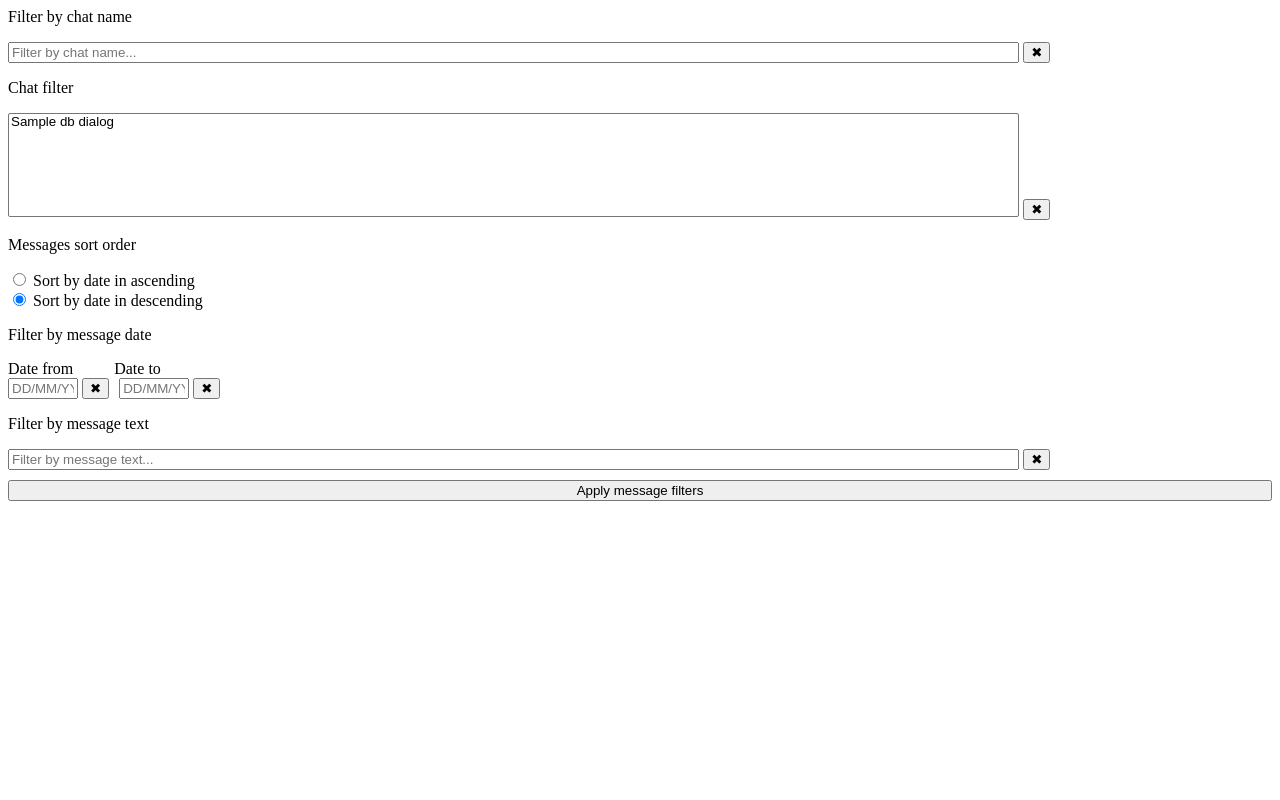
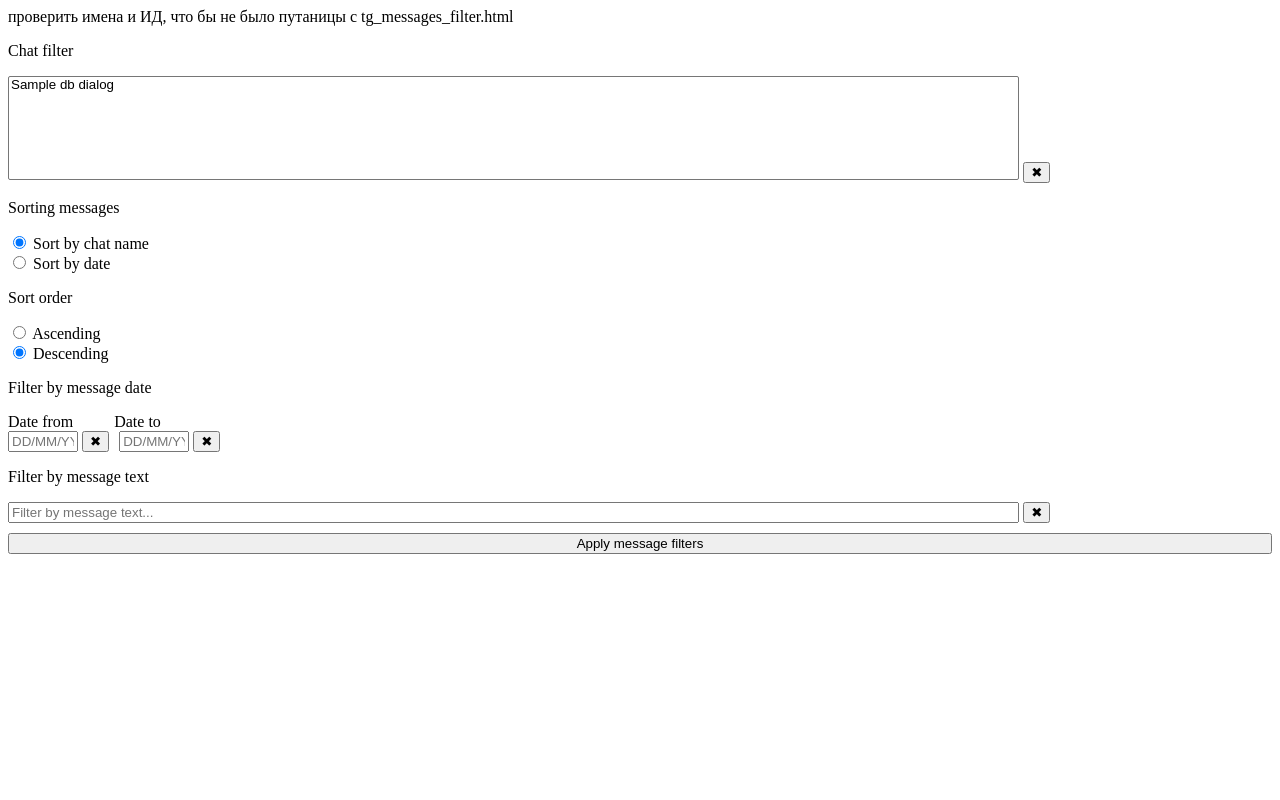
Before and after one commit to SShSoftwareEngineer/Telegram_Saver, a Python web app: template templates/db_message_filter.html in a window 1280 px wide. Run offline with Jinja, Linux system fonts and the light colour scheme; the template is opened without the code that fills it: most values are stand-ins (such as "Sample title", 1, 10 or a date in 2020).

Commit message:
Daily commit. Some bugs fixed and others

```diff
--- a/templates/db_message_filter.html
+++ b/templates/db_message_filter.html
@@ -1,23 +1,25 @@
 <!-- Шаблон для фильтрации диалогов в базе данных -->
 
 <!-- Filtering by dialog title -->
-<div hx-ext="class-tools">
-    <label for="title_query">
-        <p class="settings-sub-header">Filter by chat name</p>
-    </label>
-    <input type="text"
-           id="title_query"
-           name="title_query"
-           placeholder="Filter by chat name..."
-           style="width: 80%;">
-    <button type="button"
-            hx-on:click="document.getElementById('title_query').value = ''"
-            class="clear-button X-button">
-        ✖
-    </button>
-</div>
+{#<div hx-ext="class-tools">#}
+{#    <label for="title_query">#}
+{#        <p class="settings-sub-header">Filter by chat name</p>#}
+{#    </label>#}
+{#    <input type="text"#}
+{#           id="title_query"#}
+{#           name="title_query"#}
+{#           placeholder="Filter by chat name..."#}
+{#           style="width: 80%;">#}
+{#    <button type="button"#}
+{#            hx-on:click="document.getElementById('title_query').value = ''"#}
+{#            class="clear-button X-button">#}
+{#        ✖#}
+{#    </button>#}
+{#</div>#}
 
-<!-- Dialog filter -->
+проверить имена и ИД, что бы не было путаницы с tg_messages_filter.html
+
+<!-- Database dialog filter -->
 <div hx-ext="class-tools">
     <label for="db_dialog_select">
         <p class="settings-sub-header">Chat filter</p>
@@ -34,18 +36,30 @@
     </button>
 </div>
 
-<!-- Dialog messages sort order radiobuttons -->
-<p class="settings-sub-header">Messages sort order</p>
+<!-- Database messages sort field radiobuttons -->
+<p class="settings-sub-header">Sorting messages</p>
+<div>
+    <input type="radio" id="sort_messages_field_0" name="sort_messages_field" value="0" checked>
+    <label for="sort_messages_field_0">Sort by chat name</label>
+</div>
+<div>
+    <input type="radio" id="sort_messages_field_1" name="sort_messages_field" value="1">
+    <label for="sort_messages_field_1">Sort by date</label>
+</div>
+
+
+<!-- Database messages sort order radiobuttons -->
+<p class="settings-sub-header">Sort order</p>
 <div>
     <input type="radio" id="mess_reverse_0" name="sort_order" value="0">
-    <label for="mess_reverse_0">Sort by date in ascending</label>
+    <label for="mess_reverse_0">Ascending</label>
 </div>
 <div>
     <input type="radio" id="mess_reverse_1" name="sort_order" value="1" checked>
-    <label for="mess_reverse_1">Sort by date in descending</label>
+    <label for="mess_reverse_1">Descending</label>
 </div>
 
-<!-- Filtering by date -->
+<!-- Filter database messages by date -->
 <p class="settings-sub-header">Filter by message date</p>
 <div style="display: flex; gap: 5px;">
     <!-- Filtering by date from -->
@@ -81,7 +95,7 @@
 </div>
 
 
-<!-- Filtering by message text -->
+<!-- Filtering database messages by message text -->
 <div hx-ext="class-tools">
     <label class="settings-sub-header" for="message_query">
         <p class="settings-sub-header">Filter by message text</p>
@@ -98,13 +112,13 @@
     </button>
 </div>
 
-<!-- Apply message filters button -->
+<!-- Apply database message filters button -->
 <button style="width: 100%; margin-top: 10px;"
-        hx-post="/tg_message_apply_filters"
+        hx-post="/db_message_apply_filters"
         hx-include="input[name='sort_order']:checked,
                     input[name='date_from'],
                     input[name='date_to'],
                     input[name='message_query']"
-        hx-target="#tg_messages">
+        hx-target="#db_messages">
     Apply message filters
 </button>
--- a/templates/tg_dialog_setting.html
+++ b/templates/tg_dialog_setting.html
@@ -1,10 +1,11 @@
 <!-- Шаблон для фильтрации диалогов Telegram -->
+
 
 <!-- Telegram dialogs sort field radiobuttons -->
 <p class="settings-sub-header">Chats sortable field</p>
 <div>
     <input type="radio" id="sort_field_0" name="sorting_field" value="0" checked>
-    <label for="sort_field_0">Sort by title</label>
+    <label for="sort_field_0">Sort by name</label>
 </div>
 <div>
     <input type="radio" id="sort_field_1" name="sorting_field" value="1">
--- a/templates/tg_dialogs.html
+++ b/templates/tg_dialogs.html
@@ -1,7 +1,7 @@
 <!-- Шаблон информации о диалоге в списке диалогов Telegram -->
 
 {# Вывод в заголовке формы количества загруженных диалогов #}
-<span id="chats-count-display" hx-swap-oob="true">{{ tg_dialogs|length }}</span>
+<span id="tg-chats-count" hx-swap-oob="true">{{ tg_dialogs|length }}</span>
 
 <ul style="list-style-type: none; padding-left: 5px;">
     {% for tg_dialog in tg_dialogs %}
--- a/templates/tg_messages.html
+++ b/templates/tg_messages.html
@@ -1,7 +1,7 @@
 <!-- Шаблон информации о группе сообщений в списке сообщений выбранного диалога Telegram -->
 
 {# Вывод в заголовке формы количества загруженных групп сообщений #}
-<span id="messages-count-display" hx-swap-oob="true">{{ tg_messages|length }}</span>
+<span id="tg-messages-count" hx-swap-oob="true">{{ tg_messages|length }}</span>
 
 <ul style="list-style-type: none; padding-left: 5px;">
     {% for tg_message in tg_messages %}
```
Also changed, not shown: templates/db_messages.html (added, +43 -0 lines), templates/index.html (+5 -3 lines).
